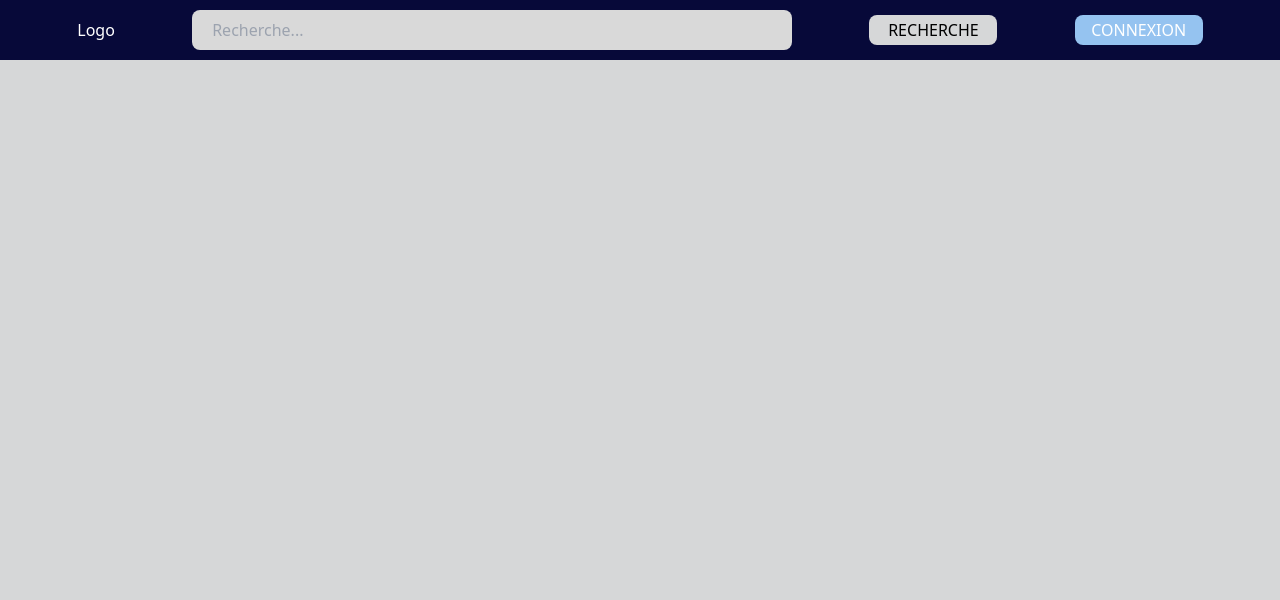
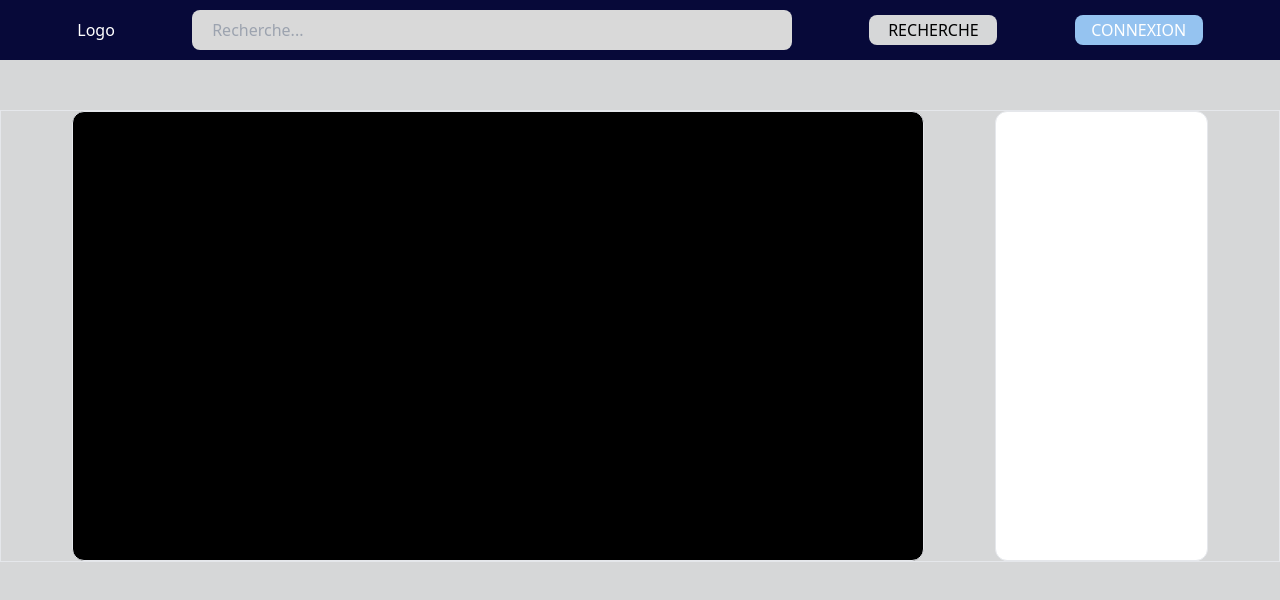
Before and after one commit to loulou-gif/streamApp, a React (Create React App) app: page /index in a window 1280 px wide. Shown: the top 600 px of the page. Built offline with nearby package versions, Linux system fonts and the light colour scheme.

Commit message:
a la une

```diff
--- a/package.json
+++ b/package.json
@@ -10,6 +10,7 @@
     "react-dom": "^18.2.0",
     "react-router-dom": "^6.22.0",
     "react-scripts": "5.0.1",
+    "react-slick": "^0.30.1",
     "web-vitals": "^2.1.4"
   },
   "scripts": {
--- a/src/Assets/Css/styles.css
+++ b/src/Assets/Css/styles.css
@@ -45,6 +45,10 @@ nav .btn-search{
     color: black;
     transition-duration: 300ms;
 }
+.a-la-une{
+    position: relative;
+    top: 50px
+}
 
 /* Styles pour les écrans de téléphone */
 @media only screen and (max-width: 768px) {
--- /dev/null
+++ b/src/Components/AlaUne.js
@@ -0,0 +1,34 @@
+import React from 'react';
+import Slider from "react-slick"
+
+const AlaUne = () => {
+    var settings ={
+        dats: true,
+        infinite: true,
+        speed: 600,
+        slidesToShow: 1,
+        slidesToScroll: 1
+    };
+    return (
+        <section className='a-la-une border flex justify-evenly items-center h-full '>
+            <div className='border w-8/12 bg-black h-[450px] rounded-xl'>
+                <Slider {...settings} >
+                    <div className=''>
+                        <div className=''>
+                            <div className='' style={{
+                                backgroundImage:``,
+                                backgroundSize:'',
+                                backgroundPosition:'',
+                                backgroundRepeat:'',
+                                height:'',
+                            }}></div>
+                        </div>
+                    </div>
+                </Slider>
+            </div>
+            <div className='filtre w-2/12 border rounded-xl bg-white h-[450px]'></div>
+        </section>
+    );
+};
+
+export default AlaUne;
--- a/src/pages/public/Index.js
+++ b/src/pages/public/Index.js
@@ -1,11 +1,13 @@
 import React from 'react';
 import NavBar from '../../Components/Navbar';
+import AlaUne from '../../Components/AlaUne';
 // import Inscription from './Inscription';
 
 const Index = () => {
     return (
         <div>
             <NavBar/>
+            <AlaUne />
         </div>
     );
 };
```
Also changed, not shown: 1 other file (tests, documents, lock files or other folders).
